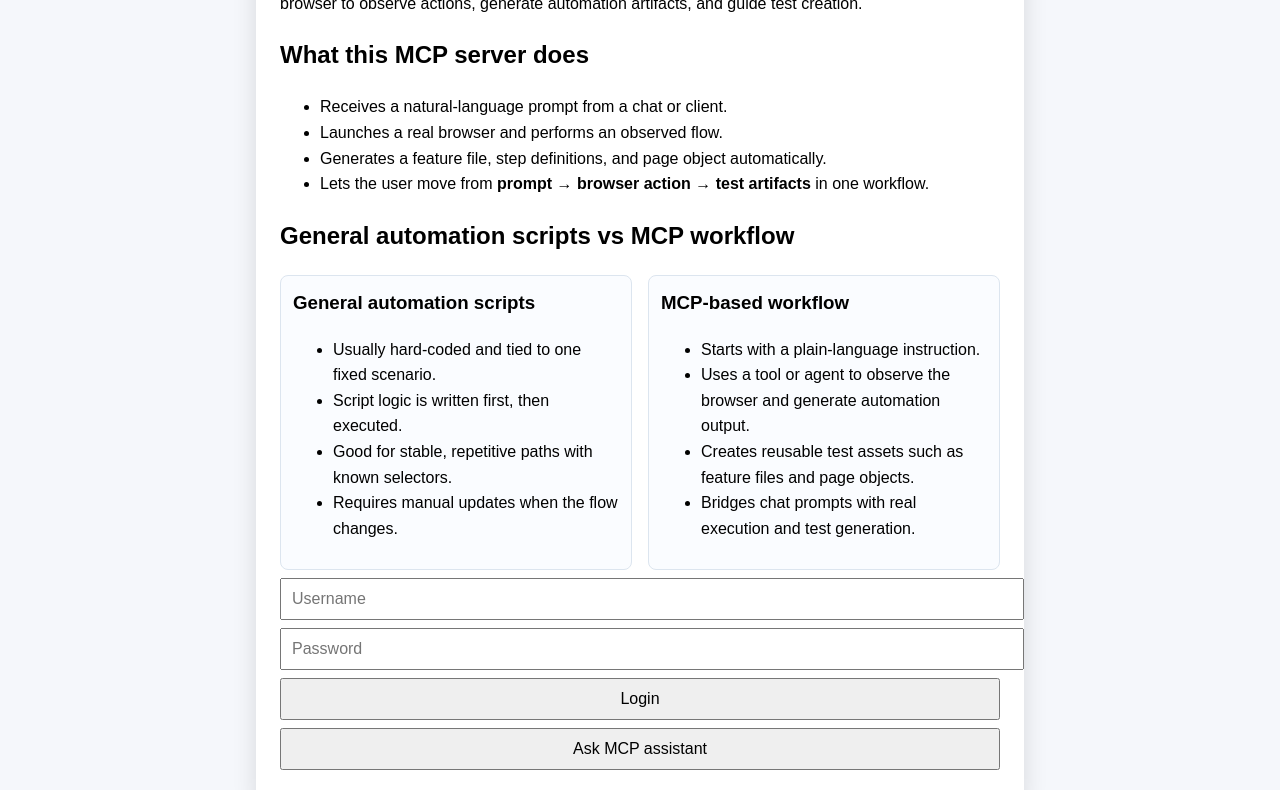
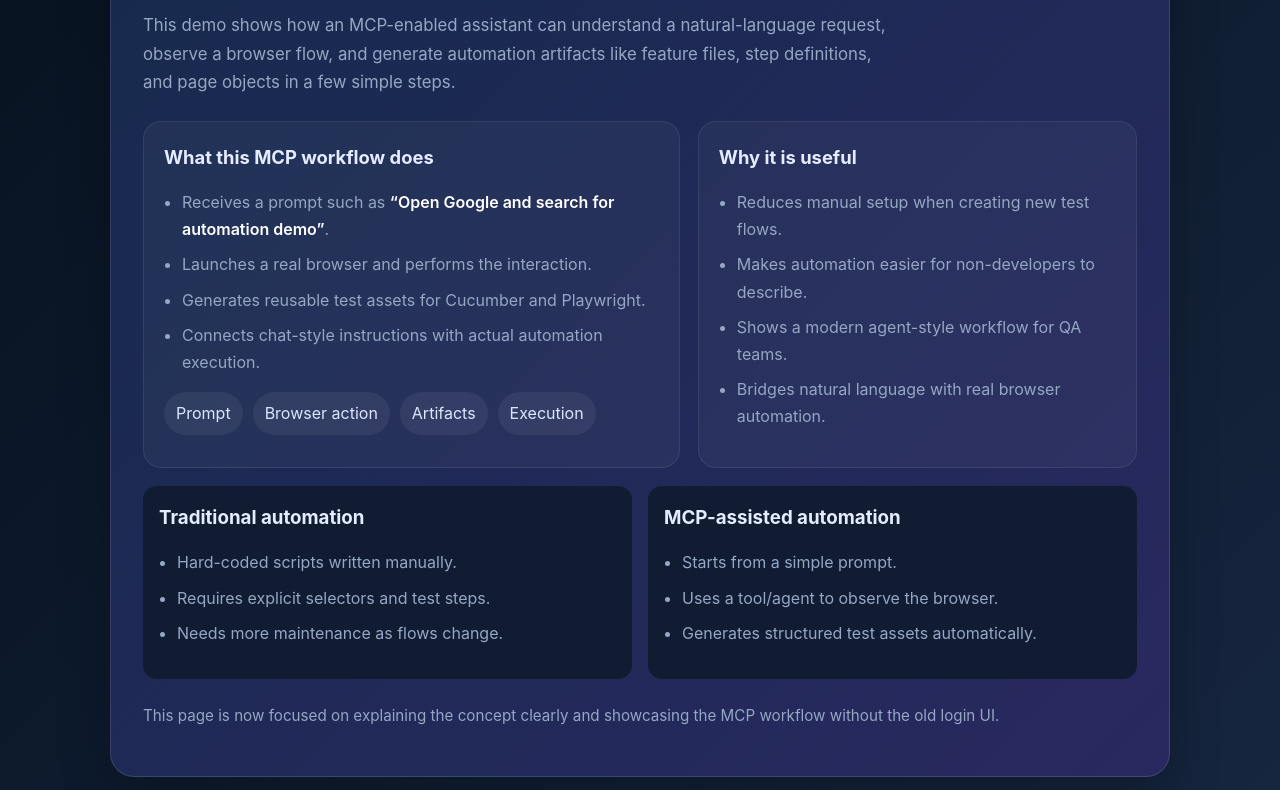
Before and after one commit to hazarisaijagadeesh/QA_MCP, a website: page docs/index.html in a window 1280 px wide. Shown: the part 193-983 px from the top of the page. Drawn offline with Linux system fonts and the light colour scheme.

Commit message:
index.html

```diff
--- a/docs/index.html
+++ b/docs/index.html
@@ -1,87 +1,167 @@
 <!DOCTYPE html>
-<html>
+<html lang="en">
   <head>
     <meta charset="UTF-8" />
-    <title>QA Demo App</title>
+    <meta name="viewport" content="width=device-width, initial-scale=1.0" />
+    <title>MCP QA Automation Demo</title>
     <style>
-      body { font-family: Arial, sans-serif; margin: 40px; background: #f5f7fb; line-height: 1.6; }
-      .card { max-width: 720px; margin: auto; background: white; padding: 24px; border-radius: 12px; box-shadow: 0 8px 24px rgba(0,0,0,0.12); }
-      input, button { display: block; width: 100%; margin: 8px 0; padding: 10px; font-size: 16px; }
-      #dashboard, #mcp-summary { display: none; margin-top: 16px; padding: 12px; background: #eef8f0; border-radius: 8px; }
-      .visible { display: block !important; }
-      .comparison { display: grid; grid-template-columns: 1fr 1fr; gap: 16px; margin-top: 16px; }
-      .panel { padding: 12px; border: 1px solid #dce5ef; border-radius: 8px; background: #fafcff; }
-      .panel h3 { margin-top: 0; }
-      code { background: #f2f4f7; padding: 2px 4px; border-radius: 4px; }
+      :root {
+        --bg: #07111f;
+        --panel: #0f172a;
+        --panel-2: #111c33;
+        --text: #e5ecff;
+        --muted: #95a7c4;
+        --accent: #4f8cff;
+        --accent-2: #7c3aed;
+      }
+
+      * { box-sizing: border-box; }
+      body {
+        margin: 0;
+        font-family: Inter, Arial, sans-serif;
+        background: linear-gradient(135deg, var(--bg), #16263f);
+        color: var(--text);
+        line-height: 1.7;
+      }
+      .wrap {
+        max-width: 1100px;
+        margin: 0 auto;
+        padding: 40px 20px 70px;
+      }
+      .hero {
+        background: linear-gradient(135deg, rgba(79,140,255,0.2), rgba(124,58,237,0.2));
+        border: 1px solid rgba(255,255,255,0.12);
+        border-radius: 24px;
+        padding: 32px;
+        box-shadow: 0 20px 50px rgba(0,0,0,0.25);
+      }
+      h1 { font-size: 2.2rem; margin-top: 0; margin-bottom: 10px; }
+      .lead { font-size: 1.05rem; color: var(--muted); max-width: 760px; }
+      .badge {
+        display: inline-block;
+        background: rgba(79,140,255,0.2);
+        color: #bcd2ff;
+        padding: 6px 12px;
+        border-radius: 999px;
+        font-size: 0.9rem;
+        margin-bottom: 18px;
+      }
+      .grid {
+        display: grid;
+        grid-template-columns: 1.1fr 0.9fr;
+        gap: 18px;
+        margin-top: 24px;
+      }
+      .card {
+        background: rgba(255,255,255,0.04);
+        border: 1px solid rgba(255,255,255,0.08);
+        border-radius: 18px;
+        padding: 20px;
+      }
+      .card h2 { margin-top: 0; font-size: 1.15rem; }
+      ul { padding-left: 18px; color: var(--muted); }
+      li { margin-bottom: 8px; }
+      .highlight {
+        color: #fff;
+        font-weight: 600;
+      }
+      .compare {
+        display: grid;
+        grid-template-columns: 1fr 1fr;
+        gap: 16px;
+        margin-top: 18px;
+      }
+      .panel {
+        background: var(--panel-2);
+        border-radius: 14px;
+        padding: 16px;
+      }
+      .panel h3 { margin-top: 0; margin-bottom: 8px; }
+      .steps {
+        display: flex;
+        flex-wrap: wrap;
+        gap: 10px;
+        margin-top: 16px;
+      }
+      .step {
+        background: rgba(255,255,255,0.06);
+        border-radius: 999px;
+        padding: 8px 12px;
+        color: #dce7ff;
+      }
+      .footer {
+        margin-top: 24px;
+        color: var(--muted);
+        font-size: 0.95rem;
+      }
+      @media (max-width: 800px) {
+        .grid, .compare { grid-template-columns: 1fr; }
+        .hero { padding: 24px; }
+      }
     </style>
   </head>
   <body>
-    <div class="card">
-      <h1>QA Automation Demo</h1>
-      <p>This page shows a simple login flow and explains how an MCP-based assistant can work with a browser to observe actions, generate automation artifacts, and guide test creation.</p>
+    <div class="wrap">
+      <section class="hero">
+        <div class="badge">Model Context Protocol + QA Automation</div>
+        <h1>From a prompt to real test automation</h1>
+        <p class="lead">
+          This demo shows how an MCP-enabled assistant can understand a natural-language request,
+          observe a browser flow, and generate automation artifacts like feature files, step definitions,
+          and page objects in a few simple steps.
+        </p>
 
-      <h2>What this MCP server does</h2>
-      <ul>
-        <li>Receives a natural-language prompt from a chat or client.</li>
-        <li>Launches a real browser and performs an observed flow.</li>
-        <li>Generates a feature file, step definitions, and page object automatically.</li>
-        <li>Lets the user move from <strong>prompt → browser action → test artifacts</strong> in one workflow.</li>
-      </ul>
+        <div class="grid">
+          <div class="card">
+            <h2>What this MCP workflow does</h2>
+            <ul>
+              <li>Receives a prompt such as <span class="highlight">“Open Google and search for automation demo”</span>.</li>
+              <li>Launches a real browser and performs the interaction.</li>
+              <li>Generates reusable test assets for Cucumber and Playwright.</li>
+              <li>Connects chat-style instructions with actual automation execution.</li>
+            </ul>
+            <div class="steps">
+              <span class="step">Prompt</span>
+              <span class="step">Browser action</span>
+              <span class="step">Artifacts</span>
+              <span class="step">Execution</span>
+            </div>
+          </div>
 
-      <h2>General automation scripts vs MCP workflow</h2>
-      <div class="comparison">
-        <div class="panel">
-          <h3>General automation scripts</h3>
-          <ul>
-            <li>Usually hard-coded and tied to one fixed scenario.</li>
-            <li>Script logic is written first, then executed.</li>
-            <li>Good for stable, repetitive paths with known selectors.</li>
-            <li>Requires manual updates when the flow changes.</li>
-          </ul>
+          <div class="card">
+            <h2>Why it is useful</h2>
+            <ul>
+              <li>Reduces manual setup when creating new test flows.</li>
+              <li>Makes automation easier for non-developers to describe.</li>
+              <li>Shows a modern agent-style workflow for QA teams.</li>
+              <li>Bridges natural language with real browser automation.</li>
+            </ul>
+          </div>
         </div>
-        <div class="panel">
-          <h3>MCP-based workflow</h3>
-          <ul>
-            <li>Starts with a plain-language instruction.</li>
-            <li>Uses a tool or agent to observe the browser and generate automation output.</li>
-            <li>Creates reusable test assets such as feature files and page objects.</li>
-            <li>Bridges chat prompts with real execution and test generation.</li>
-          </ul>
+
+        <div class="compare">
+          <div class="panel">
+            <h3>Traditional automation</h3>
+            <ul>
+              <li>Hard-coded scripts written manually.</li>
+              <li>Requires explicit selectors and test steps.</li>
+              <li>Needs more maintenance as flows change.</li>
+            </ul>
+          </div>
+          <div class="panel">
+            <h3>MCP-assisted automation</h3>
+            <ul>
+              <li>Starts from a simple prompt.</li>
+              <li>Uses a tool/agent to observe the browser.</li>
+              <li>Generates structured test assets automatically.</li>
+            </ul>
+          </div>
         </div>
-      </div>
 
-      <form id="login-form">
-        <input id="username" placeholder="Username" />
-        <input id="password" type="password" placeholder="Password" />
-        <button id="login-button" type="button">Login</button>
-      </form>
-
-      <div id="dashboard">
-        <h2>Dashboard</h2>
-        <p>Welcome back, admin.</p>
-      </div>
-
-      <button id="mcp-button" type="button">Ask MCP assistant</button>
-      <div id="mcp-summary">MCP summary: observed the flow, generated the automation structure, and prepared the next step for execution.</div>
+        <p class="footer">
+          This page is now focused on explaining the concept clearly and showcasing the MCP workflow without the old login UI.
+        </p>
+      </section>
     </div>
-
-    <script>
-      const loginButton = document.getElementById('login-button');
-      const dashboard = document.getElementById('dashboard');
-      const mcpButton = document.getElementById('mcp-button');
-      const mcpSummary = document.getElementById('mcp-summary');
-
-      loginButton.addEventListener('click', () => {
-        const username = document.getElementById('username').value;
-        const password = document.getElementById('password').value;
-        if (username === 'admin' && password === 'password') {
-          dashboard.classList.add('visible');
-        }
-      });
-
-      mcpButton.addEventListener('click', () => {
-        mcpSummary.classList.add('visible');
-      });
-    </script>
   </body>
 </html>
```
